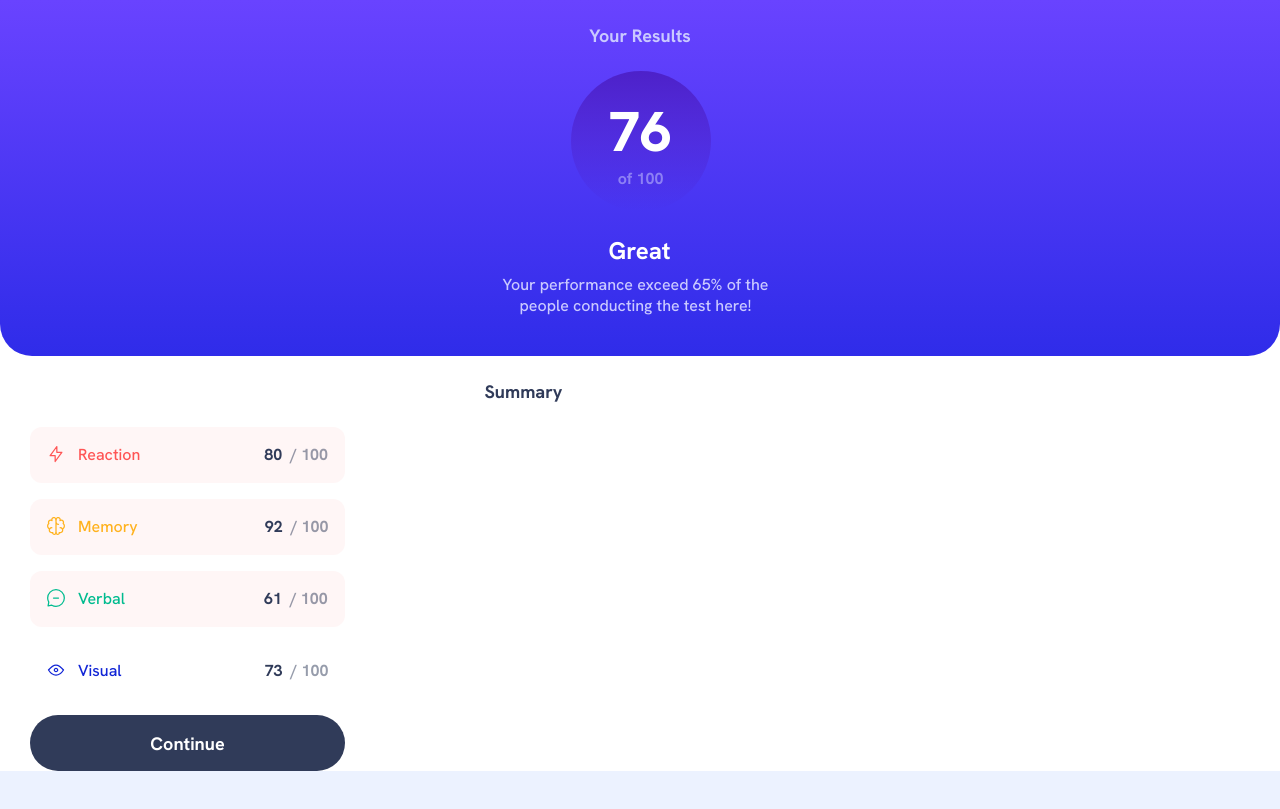
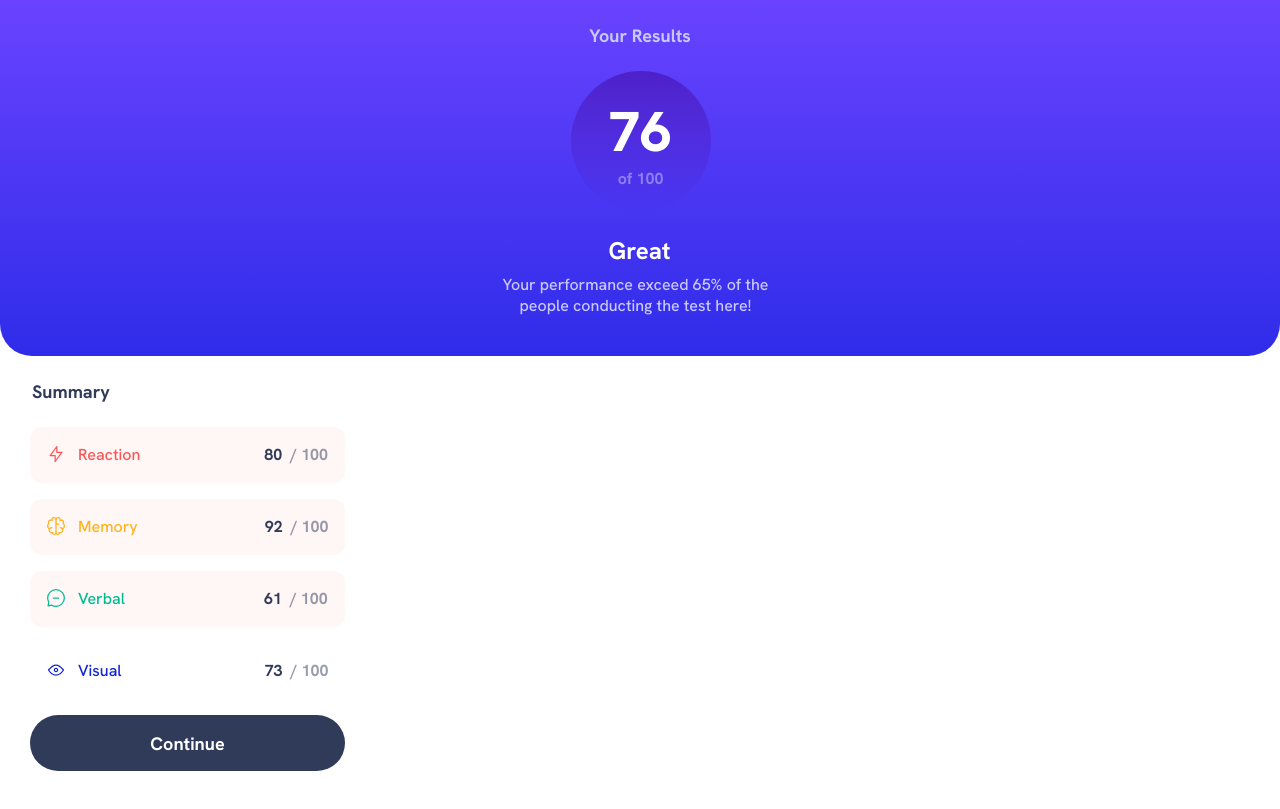
Before and after one commit to DatoAbuta/davaleba8, a plain HTML site: page index.html in a window 1280 px wide. Drawn offline with Linux system fonts and the light colour scheme.

Commit message:
davaleba8

```diff
--- a/styles.css
+++ b/styles.css
@@ -24,13 +24,17 @@ body{
 
 h3{
     color: var(--Light-Blue, #CAC9FF);
-    text-align: center;
+    /* text-align: center; */
     font-family: 'Hanken Grotesk';
     font-size: 18px;
     font-style: normal;
     font-weight: 700;
     line-height: normal;
     padding-top: 24px;
+}
+
+.seccontainer{
+    height: 453px;
 }
 
 .circle{
```
